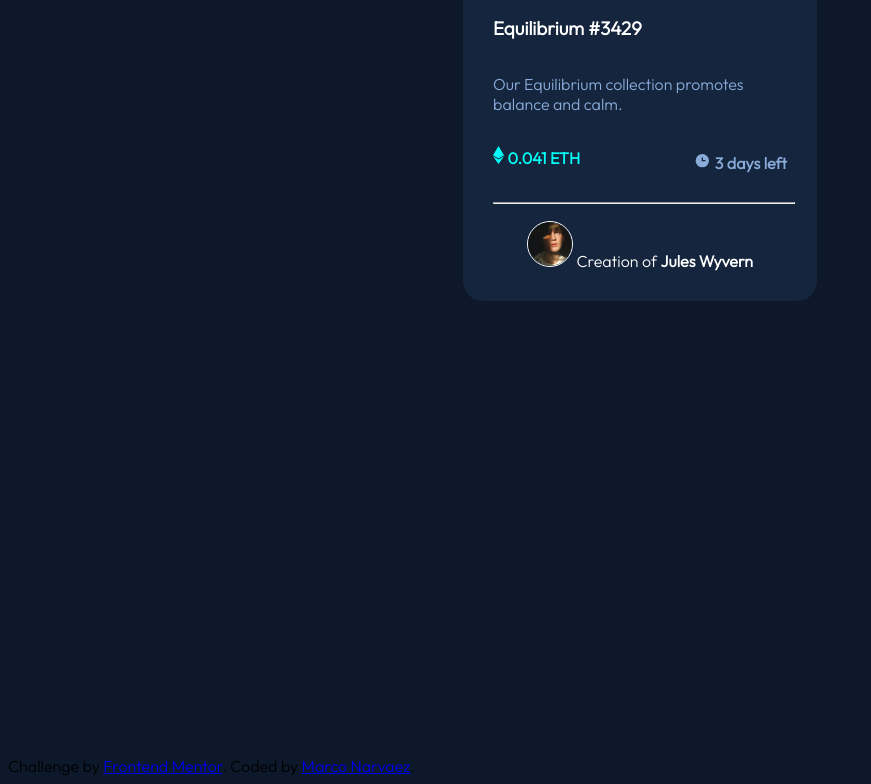
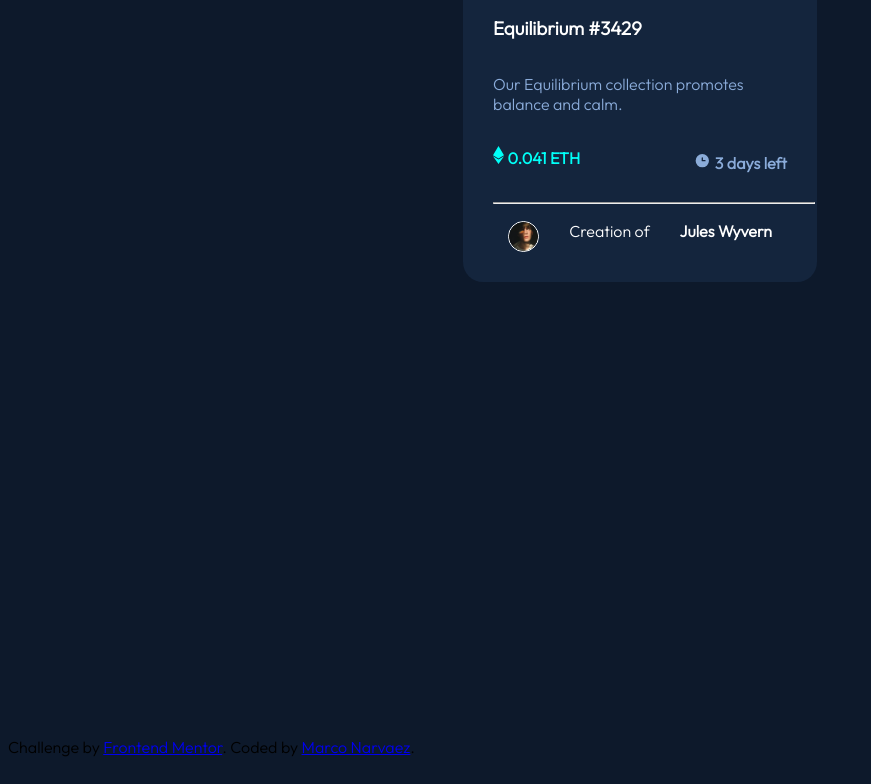
Before and after one commit to MarcoNarvaez/nft-card-component, a plain HTML site: page index.html in a window 1280 px wide. Shown: the part 782-1566 px from the top of the page, without its empty margins (0-871 px from the left). Drawn offline with Linux system fonts and the light colour scheme.

Commit message:
arreglos

```diff
--- a/index.html
+++ b/index.html
@@ -29,9 +29,9 @@
             3 days left
         </h4>
         </div>
-        <hr style="width: 300px;">
+        <hr style="width: 320px;">
         <footer class="created">
-          <img src="/public/image-avatar.png" style="width: 15%; border: 1px solid white; border-radius: 50%;">
+          <img src="/public/image-avatar.png" style="width: 10%; border: 1px solid white; border-radius: 50%;">
             Creation of <b>Jules Wyvern</b>
         </footer>
     </div>
--- a/style.css
+++ b/style.css
@@ -35,13 +35,14 @@ body {
     text-align: end;
 }
 
-.created {
-    color: white;
-    margin-top: 3%;
-    text-align: center;
-}
-
 .price-timer {
     display: flex;
     justify-content: space-between;
 }
+
+.created {
+    color: white;
+    margin-top: 3%;
+    display: flex;
+    justify-content: space-around;
+}
```
